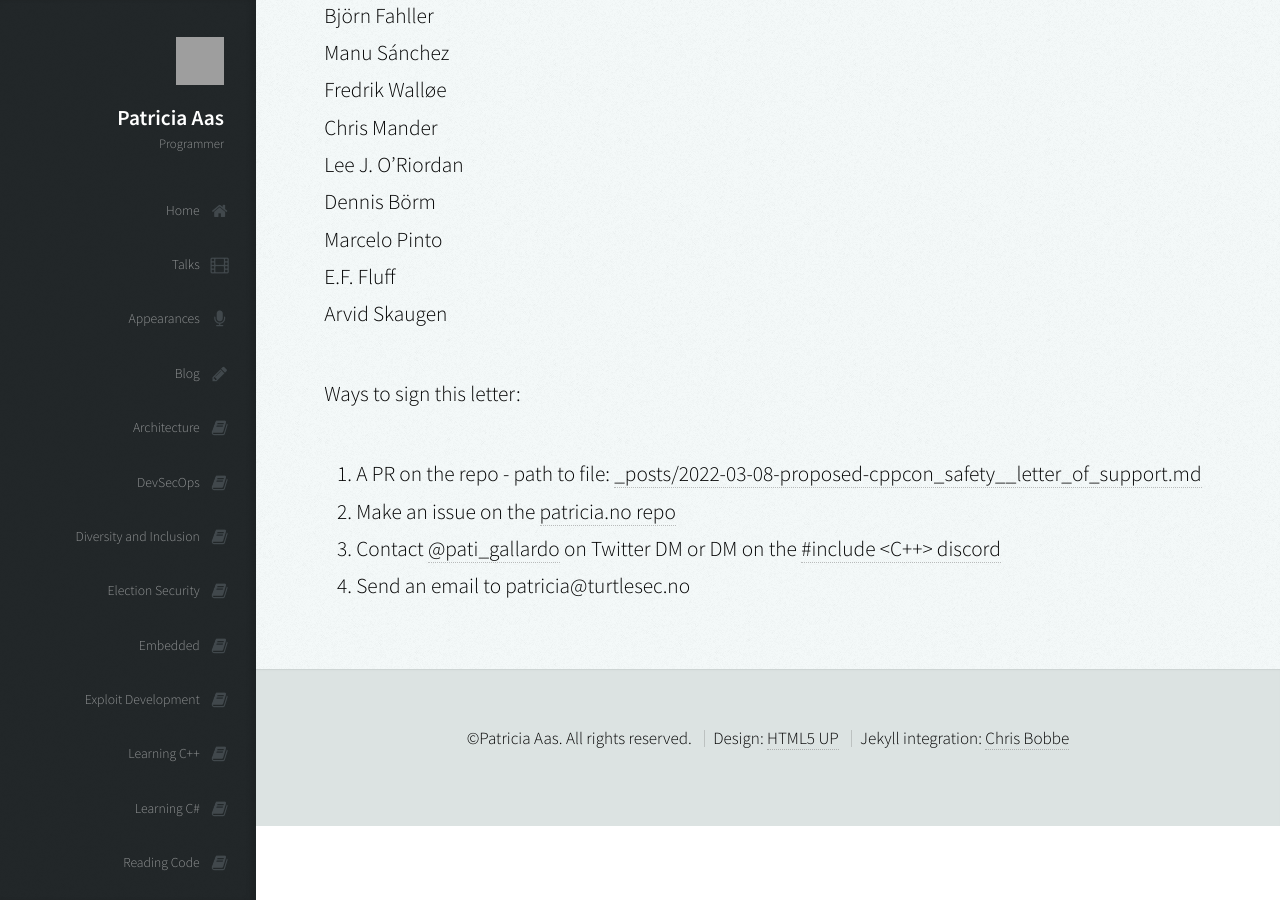
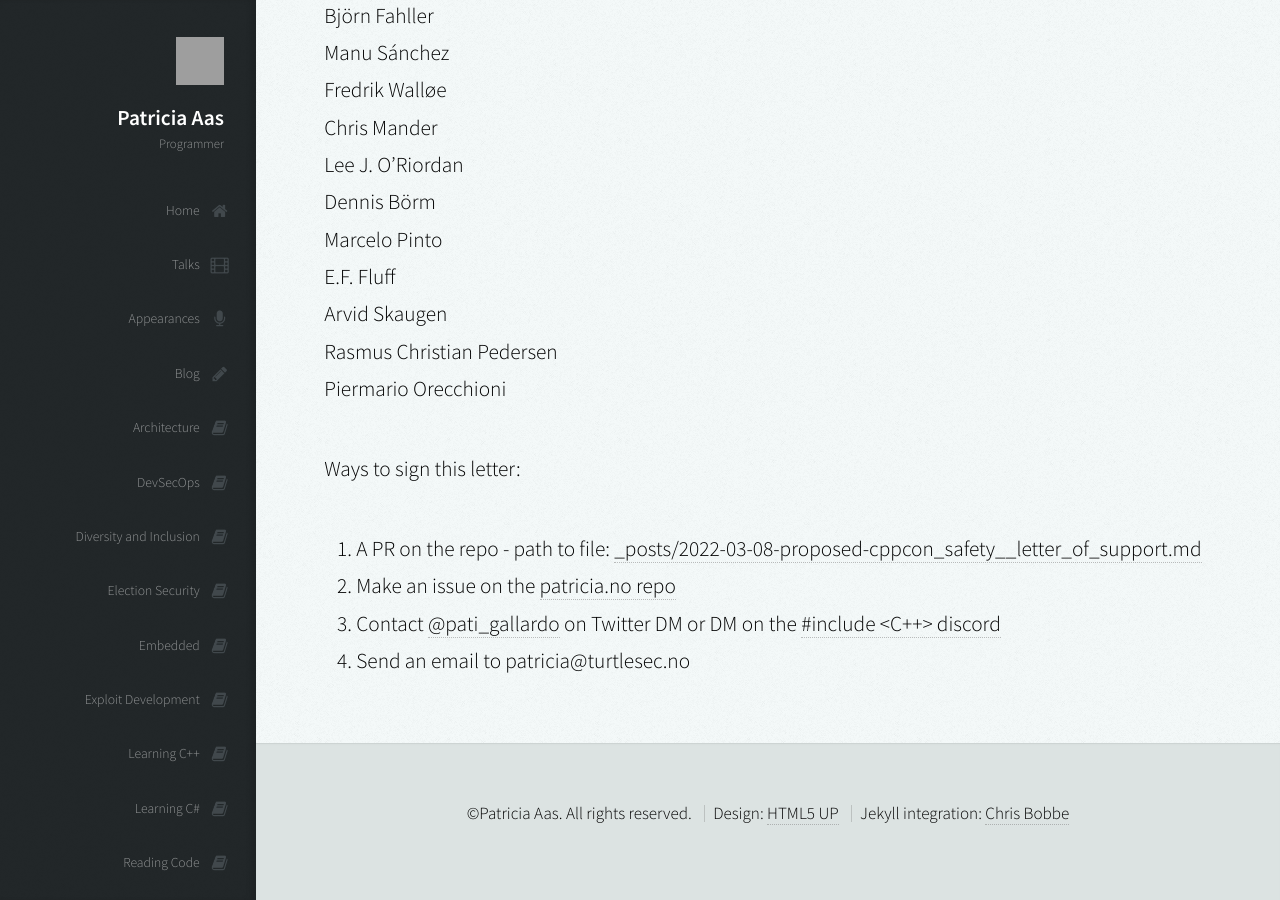
Before and after one commit to patricia-gallardo/patricia-gallardo.github.io, a Jekyll site: the page built from _posts/2022-03-08-proposed-cppcon_safety__letter_of_support.md, in a window 1280 px wide and 900 px high, scrolled down 8546 px. Built offline with Jekyll 4.4.1, drawn with Linux system fonts in a browser that asks for light colours; nearby versions of some CDN libraries; grey boxes are pictures that could not be loaded.

Commit message:
Update 2022-03-08-proposed-cppcon_safety__letter_of_support.md

```diff
--- a/_posts/2022-03-08-proposed-cppcon_safety__letter_of_support.md
+++ b/_posts/2022-03-08-proposed-cppcon_safety__letter_of_support.md
@@ -236,6 +236,8 @@ Dennis Börm <br>
 Marcelo Pinto <br>
 E.F. Fluff <br>
 Arvid Skaugen <br>
+Rasmus Christian Pedersen <br>
+Piermario Orecchioni <br>
 
 
 Ways to sign this letter:
```
